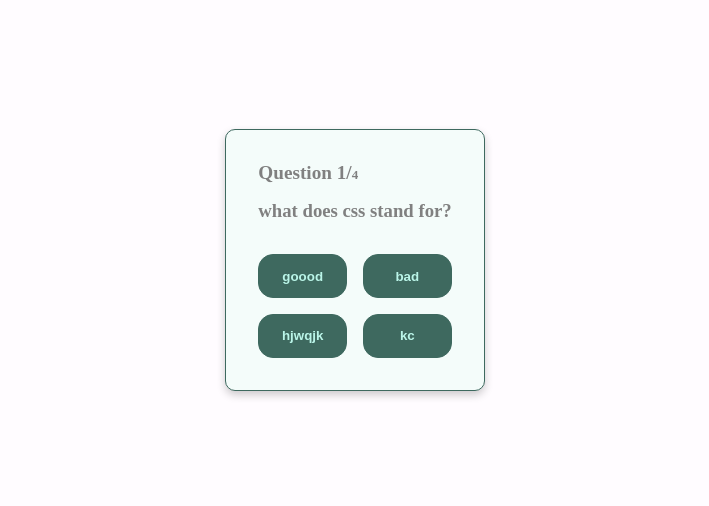
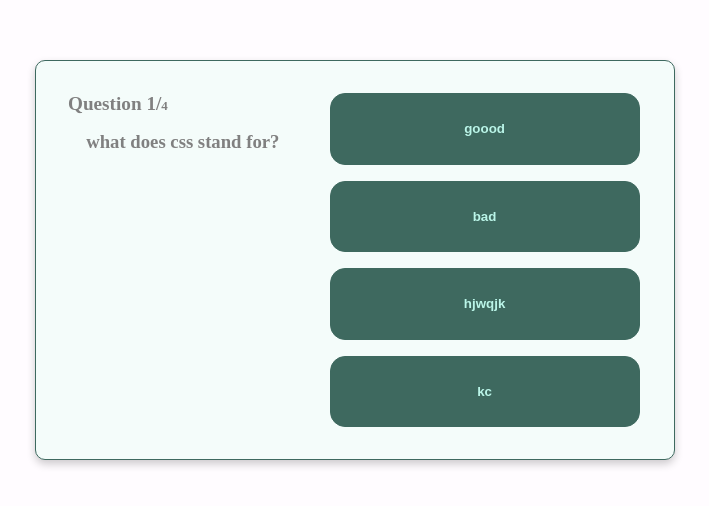
Before and after one commit to stephanniegb/QTest-quiz-repo, a React (Create React App) app in the folder my-app/: page /start in a window 1280 px wide. Shown: the part 140-646 px from the top of the page, without its empty margins (285-994 px from the left). Built offline with nearby package versions, Linux system fonts and the light colour scheme.

Commit message:
another update
I worked on some functionalities and architecture

```diff
--- a/my-app/src/App.js
+++ /dev/null
@@ -1,22 +0,0 @@
-import './App.css';
-import { Home, QuizCard } from './components';
-import {Routes,Route} from 'react-router-dom'
-import { useState } from 'react';
-
-function App() {
-  const [user, setUser] = useState('')
-  return (
-    <div className="App">
-      <Routes>
-        <Route path='/' element={<Home setUser={setUser}/>}></Route>
-        <Route path='start' element={<QuizCard user={user}/>}></Route>
-        <Route path='*' element={<div>
-          <h1>404</h1>
-          <p>this page does not exist</p>
-        </div>}></Route>
-      </Routes>
-    </div>
-  );
-}
-
-export default App;
--- /dev/null
+++ b/my-app/src/App.jsx
@@ -0,0 +1,13 @@
+import './App.css';
+import AppRoute from './routes/AppRoute'
+
+function App() {
+
+  return (
+    <div className="App">
+    <AppRoute/>
+    </div>
+  );
+}
+
+export default App;
--- /dev/null
+++ b/my-app/src/components/ErrorPage.jsx
@@ -0,0 +1,12 @@
+import React from 'react'
+
+function ErrorPage() {
+  return (
+    <div style={{textAlign:'center', marginTop:'20%', fontSize:'1.5rem'}}>
+        <h1 >404</h1>
+          <p>this page does not exist</p>
+    </div>
+  )
+}
+
+export default ErrorPage
--- a/my-app/src/components/index.js
+++ b/my-app/src/components/index.jsx
@@ -1,2 +1,3 @@
 export {default as QuizCard} from './quiz card/QuizCard'
 export {default as Home} from './home/Home'
+export {default as ErrorPage} from './ErrorPage'
--- a/my-app/src/components/quiz card/QuizCard.js
+++ b/my-app/src/components/quiz card/QuizCard.jsx
@@ -1,19 +1,23 @@
+import { useEffect } from "react";
 import { useState } from "react";
 import QuestionsData from "../../Questions.json";
 import "./quizcard.css";
 function QuizCard({ user }) {
+  let randomNumber = QuestionsData.length
+  console.log(randomNumber);
   const [currentQt, setCurrentQt] = useState(0);
   const [questions, setQuestions] = useState(
     QuestionsData.slice(currentQt, currentQt + 1)
   );
+  const [qtNumber, setQtNumber] = useState(1)
+
   const handleAnswerClick = () => {
     setCurrentQt((prev) => prev + 1);
+    setQtNumber(qtNumber + 1) //the bug is that my initial state is not changing immediately
+  };
+  useEffect(() =>{
     setQuestions(QuestionsData.slice(currentQt, currentQt + 1));
-    setQtNumber(qtNumber + 1)
-  console.log(currentQt); //the bug is that my initial state is not changing immediately
-
-  };
-  const [qtNumber, setQtNumber] = useState(1)
+  },[currentQt])
   return (
     <div className="wrapper">
       <div className="quizcard">
--- a/my-app/src/components/quiz card/quizcard.css
+++ b/my-app/src/components/quiz card/quizcard.css
@@ -5,8 +5,10 @@
   height: 100vh;
 }
 .quizcard {
-  display: flex;
-  flex-direction: column;
+  display: grid;
+  grid-template-columns: 40% 60%;
+  width: 50%;
+  height: 50vh;
   gap: 2rem;
   box-shadow: 0 4px 8px 0 rgba(0, 0, 0, 0.2);
   transition: 0.3s;
@@ -14,7 +16,7 @@
   max-width: 50%;
   border: 1px solid var(--dark-green);
   border-radius: 10px;
-  padding: 2rem
+  padding: 2rem;
 
 }
 .quizcard:hover {
@@ -32,10 +34,12 @@
 }
 .quizcard__qut {
   text-align: center;
+  border: 0chq;
 }
 .quizcard__ansDiv {
+  width: 90%;
   display: grid;
-  grid-template-columns: 1fr 1fr;
+  grid-template-columns: 1fr;
   gap: 1rem;
 }
 .ansBtn {
@@ -43,8 +47,10 @@
   color: var(--light-green);
   border: 1px solid var(--dark-green);
   border-radius: 15px;
-  padding: 1em;
+  /* width: 100px; */
+  padding: 0.5em;
   font-weight: bold;
+  transition: background-color 0.2s;
 }
 .ansBtn:hover {
   background-color: var(--very-light-green);
--- /dev/null
+++ b/my-app/src/routes/AppRoute.jsx
@@ -0,0 +1,19 @@
+import React from 'react'
+import {Routes,Route} from 'react-router-dom'
+import { useState} from 'react';
+import{Home, QuizCard,ErrorPage} from '../components'
+
+function AppRoute() {
+  const [user, setUser] = useState('')
+  return (
+    <>
+    <Routes>
+        <Route path='/' element={<Home setUser={setUser}/>}></Route>
+        <Route path='start' element={<QuizCard user={user}/>}></Route>
+        <Route path='*' element={<ErrorPage/>}></Route>
+      </Routes>
+    </>
+  )
+}
+
+export default AppRoute
```
Also changed, not shown: my-app/src/Notes.md (+3 -0 lines), my-app/src/components/home/Home.jsx (renamed from my-app/src/components/home/Home.js).
